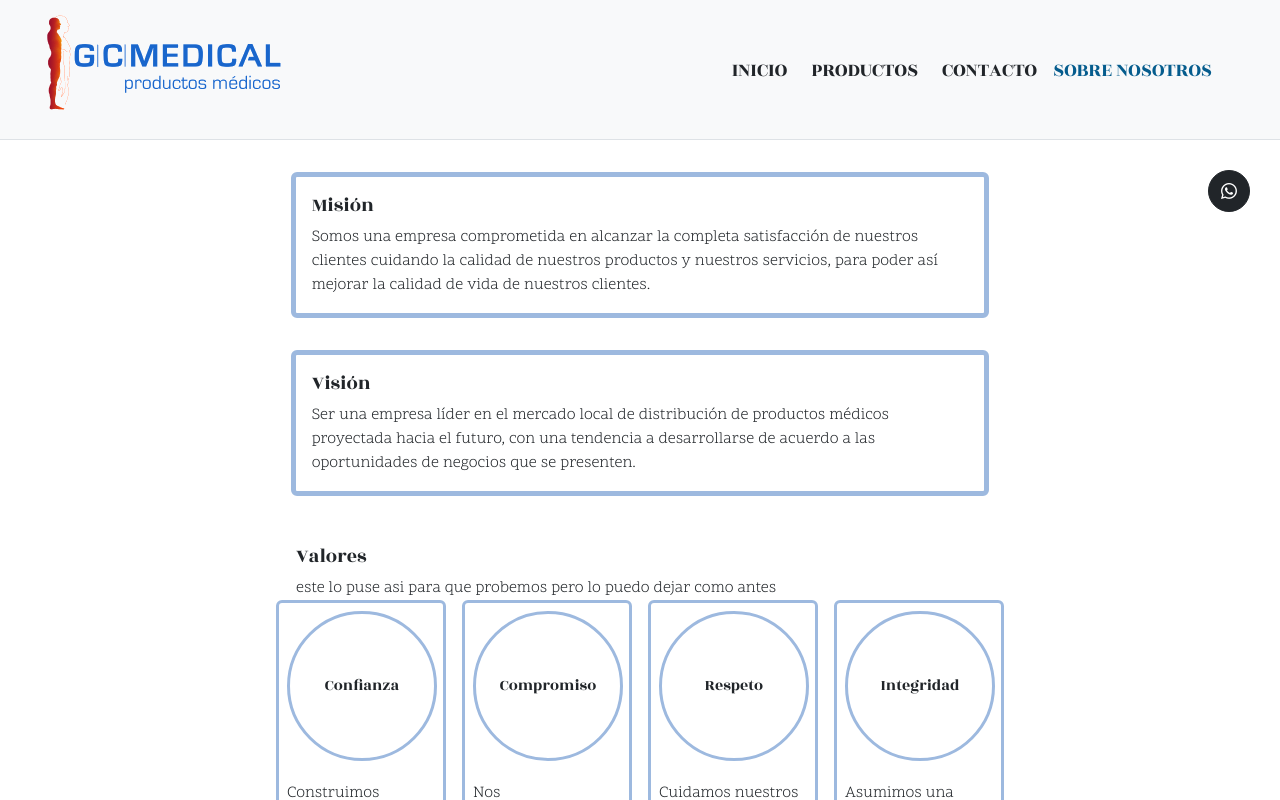
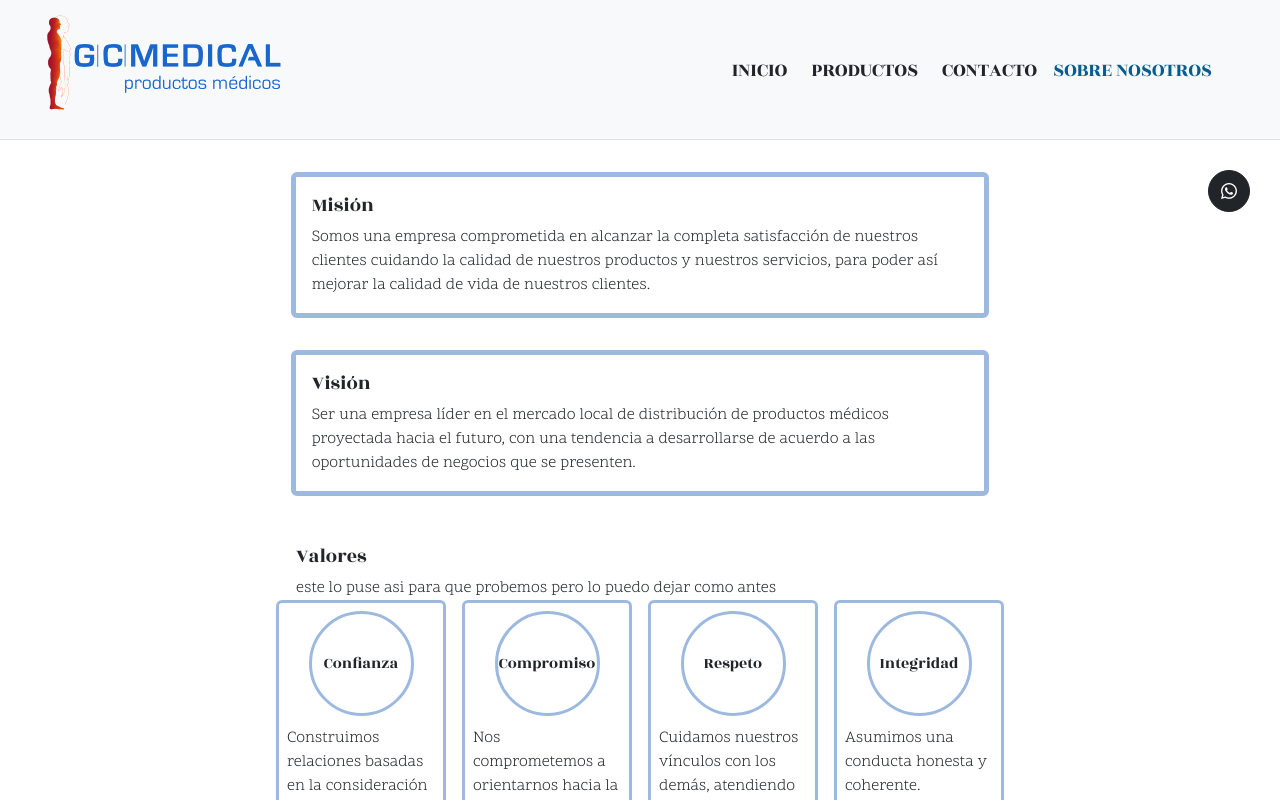
Before and after one commit to florencianionquepan/gc-medical, a React (Vite) app: page /nosotros in a window 1280 px wide. Shown: the top 800 px of the page. Built offline with nearby package versions, Linux system fonts and the light colour scheme.

Commit message:
fix styles about page

```diff
--- a/src/about/about.css
+++ b/src/about/about.css
@@ -7,11 +7,11 @@
     display: flex;
     justify-content: center;
     align-items: center;
-    width: 150px; /* Ajusta el tamaño según sea necesario */
-    height: 150px; /* Asegúrate de que sea igual al width para mantener el círculo */
+    width: 105px; /* Ajusta el tamaño según sea necesario */
+    height: 105px; /* Asegúrate de que sea igual al width para mantener el círculo */
     border-radius: 50%;
     border: 3px solid #ccc; /* Cambia esto al color que prefieras */
-    margin: 0 auto 20px; /* Centra el círculo y agrega un margen inferior */
+    margin: 0 auto 10px; /* Centra el círculo y agrega un margen inferior */
   }
 
   .circle-title {
```
